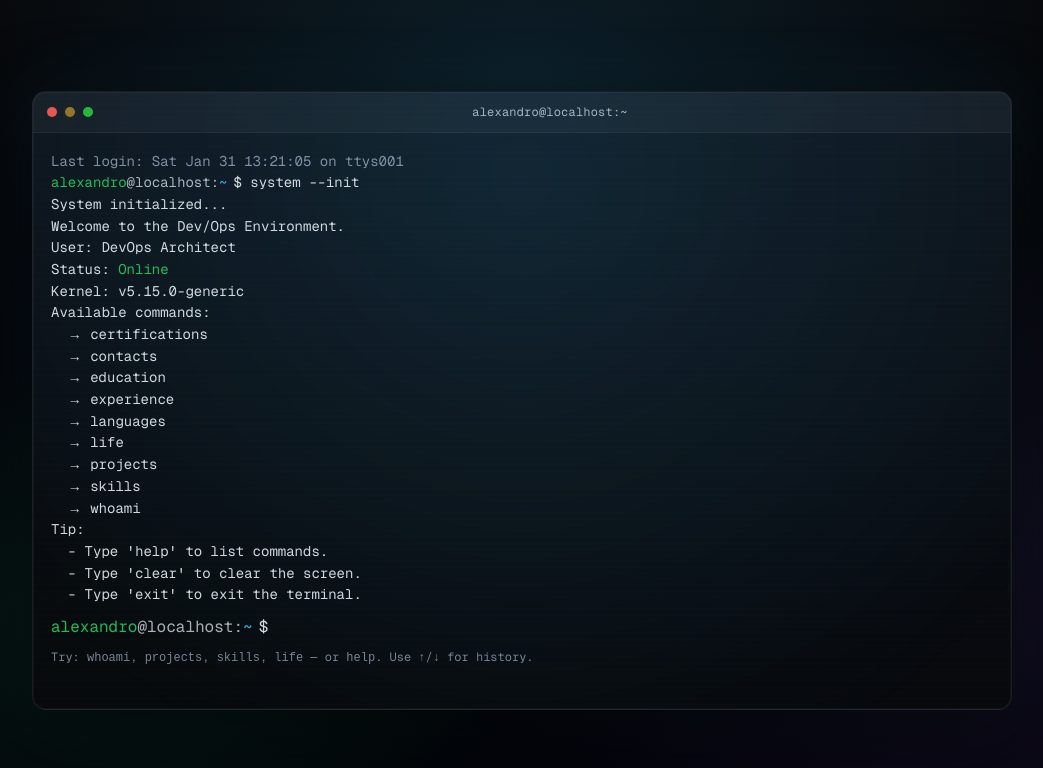
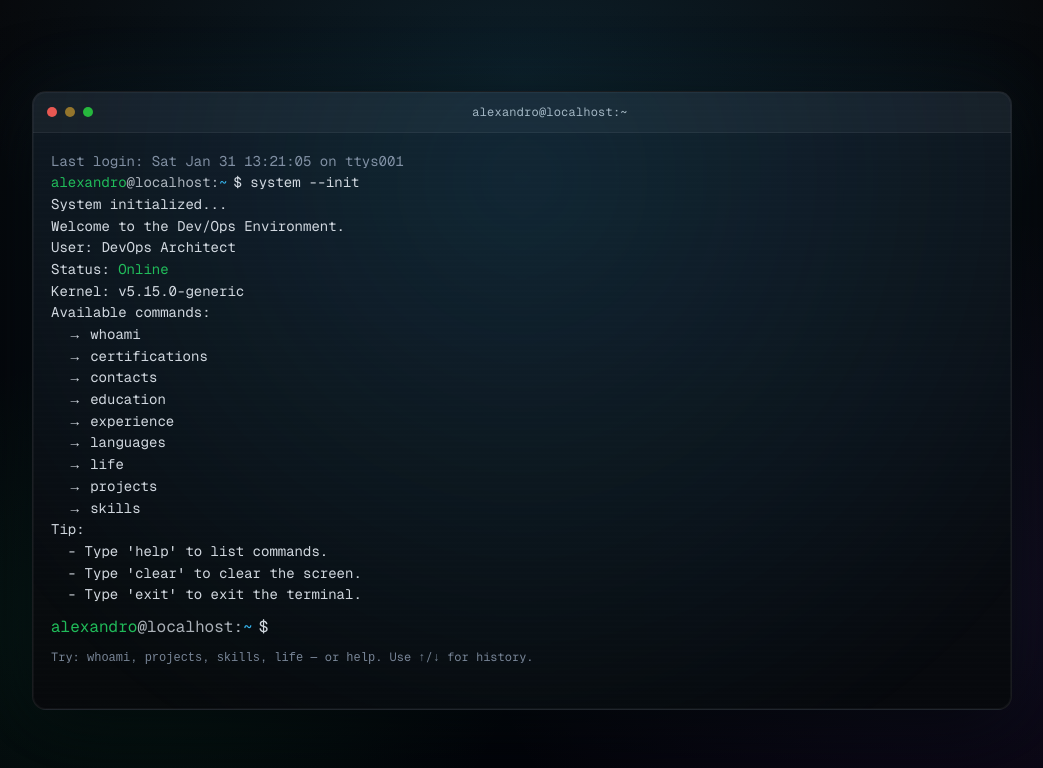
Before and after one commit to ag913331/portfolio, a Next.js app: page / in a window 1280 px wide. Shown: the top 768 px of the page, without its empty margins (118-1161 px from the left). Built offline with nearby package versions, Linux system fonts and the light colour scheme.

Commit message:
Update terminal command order and enhance help output. Reorganized available commands to prioritize 'whoami' and included 'clear' and 'exit' commands for better user guidance. Adjusted CSS styles for consistent formatting across elements.

```diff
--- a/src/app/page.module.css
+++ b/src/app/page.module.css
@@ -81,19 +81,19 @@
   background: rgba(255, 255, 255, 0.065);
   border-color: rgba(56, 189, 248, 0.35);
   transform: translateY(-1px);
-}
+  }
 
 .cvBtn {
   text-decoration: none;
   display: inline-flex;
   align-items: center;
-}
+  }
 
 .note {
   margin-top: 16px;
   font-size: 12px;
   color: rgba(148, 163, 184, 0.8);
-}
+  }
 
 .note code {
   font-family: var(--font-geist-mono), ui-monospace, SFMono-Regular, Menlo, Monaco, Consolas, "Liberation Mono",
--- a/src/components/terminal/commands.ts
+++ b/src/components/terminal/commands.ts
@@ -5,18 +5,20 @@ export type TerminalCommandResult = {
 export type TerminalCommands = Record<string, TerminalCommandResult>;
 
 export const AVAILABLE_COMMANDS = [
+  // Keep whoami first (quickest intro), but still include ALL commands for Tab autocomplete + help.
+  "whoami",
   "certifications",
   "contacts",
   "education",
-  "exit",
   "experience",
-  "help",
   "languages",
   "life",
   "projects",
   "skills",
+  "help",
+  "clear",
+  "exit",
   "system --init",
-  "whoami",
 ] as const;
 
 export const TERMINAL_COMMANDS: TerminalCommands = {
@@ -31,6 +33,7 @@ export const TERMINAL_COMMANDS: TerminalCommands = {
       "Kernel: v5.15.0-generic",
       "",
       "Available commands:",
+      "  → whoami",
       "  → certifications",
       "  → contacts",
       "  → education",
@@ -39,7 +42,6 @@ export const TERMINAL_COMMANDS: TerminalCommands = {
       "  → life",
       "  → projects",
       "  → skills",
-      "  → whoami",
       "",
       "Tip:",
       "  - Type 'help' to list commands.",
```
